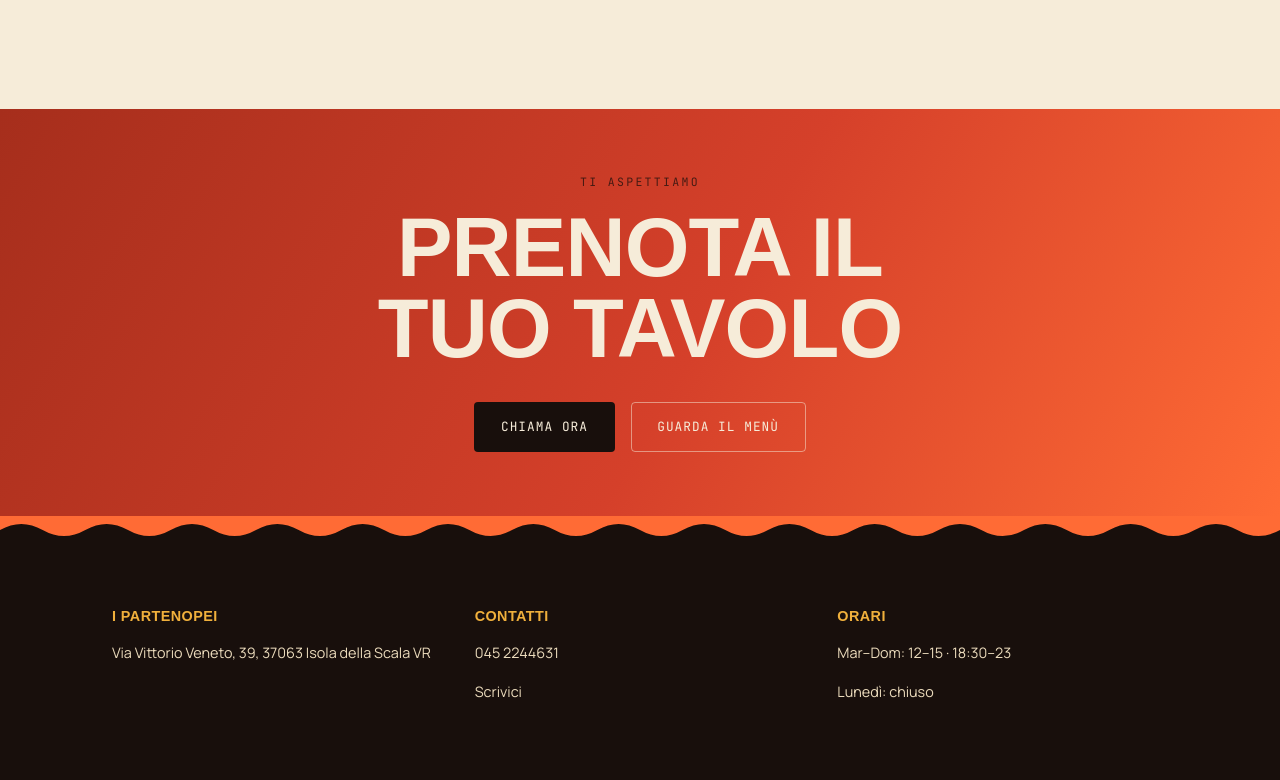
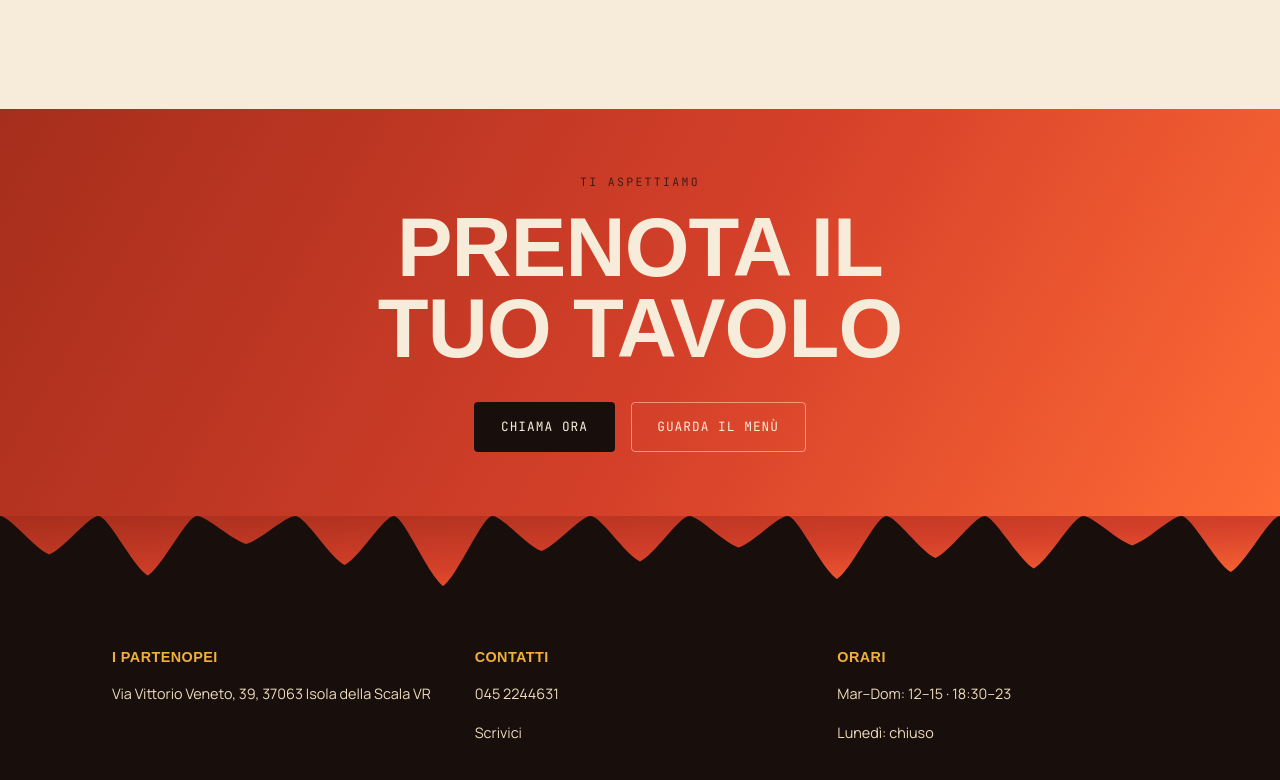
Before and after one commit to zyteroncoding/ipartenopei, a website: page index.html in a window 1280 px wide. Shown: the part 1969-2749 px from the top of the page. Drawn offline with Linux system fonts and the light colour scheme; no server answers; a web font is replaced by a local one.

Commit message:
Fixing some UX/UI errors

```diff
--- a/css/style.css
+++ b/css/style.css
@@ -554,6 +554,26 @@ html.js-animazioni [data-reveal="destra"].visibile {
     border-color: rgba(246, 236, 217, 0.5);
 }
 
+/* ---------- Divisore "gocce di mozzarella" (prima del footer) ---------- */
+/* Come il divisore a bordo di pizza, ma con gocce di lunghezza irregolare
+   che scendono verso il basso, richiamando la mozzarella filante. Colorato
+   con lo stesso gradiente del banner "Prenota il tuo tavolo" per legare
+   visivamente le due cose. */
+
+.divisore-gocce {
+    display: block;
+    width: 100%;
+    height: 70px;
+    background: var(--colore-carbone);
+    margin-bottom: -1px;
+}
+
+.divisore-gocce svg {
+    display: block;
+    width: 100%;
+    height: 100%;
+}
+
 /* ---------- Bottoni ---------- */
 
 .bottone {
--- a/index.html
+++ b/index.html
@@ -63,7 +63,7 @@
                     <p class="etichetta-piccola">Chi siamo</p>
                     <h2 class="titolo-impilato" data-contenuto="storia_titolo">La nostra storia</h2>
                     <p data-contenuto="storia_testo">
-                        Testo da personalizzare con la vera storia del ristorante.
+                        Amiamo quello che facciamo, e si sente. Ogni pizza nasce da ore di lievitazione e da un forno a legna che non tradisce mai. Questa è la nostra Napoli, portata a Isola della Scala con tutto il cuore che ha.
                     </p>
 
                     <div class="storia-numeri">
@@ -153,9 +153,16 @@
         </div>
     </section>
 
-    <div class="divisore-cornicione" aria-hidden="true" style="background: var(--colore-brace);">
-        <svg viewBox="0 0 1200 28" preserveAspectRatio="none">
-            <path d="M0,28 L0,14 Q20,2 40,14 Q60,26 80,14 Q100,2 120,14 Q140,26 160,14 Q180,2 200,14 Q220,26 240,14 Q260,2 280,14 Q300,26 320,14 Q340,2 360,14 Q380,26 400,14 Q420,2 440,14 Q460,26 480,14 Q500,2 520,14 Q540,26 560,14 Q580,2 600,14 Q620,26 640,14 Q660,2 680,14 Q700,26 720,14 Q740,2 760,14 Q780,26 800,14 Q820,2 840,14 Q860,26 880,14 Q900,2 920,14 Q940,26 960,14 Q980,2 1000,14 Q1020,26 1040,14 Q1060,2 1080,14 Q1100,26 1120,14 Q1140,2 1160,14 Q1180,26 1200,14 L1200,28 Z" fill="#180F0C"/>
+    <div class="divisore-gocce" aria-hidden="true">
+        <svg viewBox="0 0 1200 100" preserveAspectRatio="none">
+            <defs>
+                <linearGradient id="gradienteGocceHome" x1="0%" y1="0%" x2="100%" y2="100%">
+                    <stop offset="0%" stop-color="#A62E1C"/>
+                    <stop offset="55%" stop-color="#D5402A"/>
+                    <stop offset="100%" stop-color="#FF6B35"/>
+                </linearGradient>
+            </defs>
+            <path d="M0,0 C9.2,0 32.3,46.8 46.2,55.0 C60.0,46.8 83.1,0 92.3,0 C101.5,0 124.6,72.2 138.5,85.0 C152.3,72.2 175.4,0 184.6,0 C193.8,0 216.9,34.0 230.8,40.0 C244.6,34.0 267.7,0 276.9,0 C286.2,0 309.2,59.5 323.1,70.0 C336.9,59.5 360.0,0 369.2,0 C378.5,0 401.5,85.0 415.4,100.0 C429.2,85.0 452.3,0 461.5,0 C470.8,0 493.8,42.5 507.7,50.0 C521.5,42.5 544.6,0 553.8,0 C563.1,0 586.2,55.2 600.0,65.0 C613.8,55.2 636.9,0 646.2,0 C655.4,0 678.5,38.2 692.3,45.0 C706.2,38.2 729.2,0 738.5,0 C747.7,0 770.8,76.5 784.6,90.0 C798.5,76.5 821.5,0 830.8,0 C840.0,0 863.1,51.0 876.9,60.0 C890.8,51.0 913.8,0 923.1,0 C932.3,0 955.4,63.8 969.2,75.0 C983.1,63.8 1006.2,0 1015.4,0 C1024.6,0 1047.7,35.7 1061.5,42.0 C1075.4,35.7 1098.5,0 1107.7,0 C1116.9,0 1140.0,68.0 1153.8,80.0 C1167.7,68.0 1190.8,0 1200.0,0 L1200,0 Z" fill="url(#gradienteGocceHome)"/>
         </svg>
     </div>
 
--- a/scripts/init-db.js
+++ b/scripts/init-db.js
@@ -85,7 +85,7 @@ async function main() {
         ['home_sottotitolo', 'Ristorante e Pizzeria', 'Sottotitolo sotto il nome in home'],
         ['home_intro', 'Autentica tradizione partenopea nel cuore di Isola della Scala.', 'Testo introduttivo breve in home'],
         ['storia_titolo', 'La nostra storia', 'Titolo sezione storia'],
-        ['storia_testo', 'Testo da personalizzare con la vera storia del ristorante.', 'Testo della sezione storia/chi siamo'],
+        ['storia_testo', 'Amiamo quello che facciamo, e si sente. Ogni pizza nasce da ore di lievitazione e da un forno a legna che non tradisce mai. Questa è la nostra Napoli, portata a Isola della Scala con tutto il cuore che ha.', 'Testo della sezione storia/chi siamo'],
         ['contatti_indirizzo', 'Via Vittorio Veneto, 39, 37063 Isola della Scala VR', 'Indirizzo mostrato in pagina contatti'],
         ['contatti_telefono', '045 2244631', 'Numero di telefono mostrato in pagina contatti'],
     ];
```
Also changed, not shown: contatti.html (+13 -0 lines), menu.html (+13 -0 lines).
